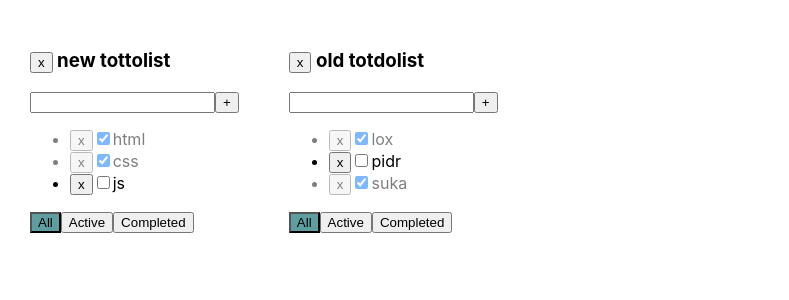
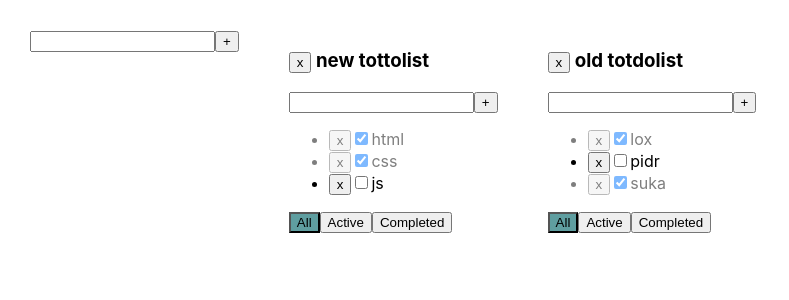
Before and after one commit to dimov97/1-todolist, a React (Create React App) app: page / in a window 1280 px wide. Shown: the top 300 px of the page, without its empty margins (0-789 px from the left). Built offline with nearby package versions, Linux system fonts and the light colour scheme.

Commit message:
AddNewItem and EditableSpan components

```diff
--- /dev/null
+++ b/src/AddItemForm.tsx
@@ -0,0 +1,38 @@
+import React, { ChangeEvent, useState, KeyboardEvent } from 'react'
+
+type addItemFormType = {
+    addItem: (title: string) => void
+
+}
+
+export const AddItemForm: React.FC<addItemFormType> = ({addItem}) => {
+    let [newTitle, setNewTitle] = useState('')
+    let [error, setError] = useState<null | string>(null)
+    let addTaskHandler = () => {
+        if (newTitle.trim() !== '') {
+            addItem(newTitle.trim())
+            setNewTitle('')
+        } else {
+            setError('title is required !')
+        }
+    }
+    let onChandeHandelr = (e: ChangeEvent<HTMLInputElement>) => {
+        setNewTitle(e.currentTarget.value)
+        setError(null)
+    }
+    let onKeyDownHandler = (e: KeyboardEvent<HTMLInputElement>) => {
+        if (e.key === 'Enter') {
+            addTaskHandler()
+        }
+    }
+    return (
+        <div>
+            <input value={newTitle} onChange={onChandeHandelr}
+                onKeyDown={onKeyDownHandler}
+                className={error ? 'error' : ''}
+            />
+            <button onClick={addTaskHandler}>+</button>
+            {error && <div className='errorMessage'>{error}</div>}
+        </div>
+    )
+}
--- a/src/App.tsx
+++ b/src/App.tsx
@@ -2,6 +2,7 @@ import React, { useState } from 'react';
 import './App.css';
 import { Todolist } from './Todolist';
 import { v1 } from 'uuid';
+import { AddItemForm } from './AddItemForm';
 
 export type tasksType = {
     id: string
@@ -16,7 +17,7 @@ type todolistsType = {
     filter: filterType
 }
 type tasksStateType = {
-    [key:string]:tasksType[]
+    [key: string]: tasksType[]
 }
 
 function App() {
@@ -30,24 +31,33 @@ function App() {
         }
     }
 
-    function remooveTask(id: string, todolistId:string) {
+    function remooveTask(id: string, todolistId: string) {
         let todolistTasks = tasks[todolistId]
         tasks[todolistId] = todolistTasks.filter(t => t.id !== id)
-        setTasks({...tasks})
+        setTasks({ ...tasks })
     }
 
-    function addTask(title: string,todolistId:string) {
+    function addTask(title: string, todolistId: string) {
         let todolistTasks = tasks[todolistId]
         let task = { id: v1(), title: title, isDone: false }
         tasks[todolistId] = [task, ...todolistTasks]
-        setTasks({...tasks})
+        setTasks({ ...tasks })
     }
-    function changeTaskStatus(id: string, isDone: boolean,todolistId:string) {
+    function changeTaskStatus(id: string, isDone: boolean, todolistId: string) {
         let todolistTasks = tasks[todolistId]
         let task = todolistTasks.find(t => t.id === id)
         if (task) {
             task.isDone = isDone
-            setTasks({...tasks})
+            setTasks({ ...tasks })
+        }
+
+    }
+    function changeTaskTitle(id: string, title: string, todolistId: string) {
+        let todolistTasks = tasks[todolistId]
+        let task = todolistTasks.find(t => t.id === id)
+        if (task) {
+            task.title = title
+            setTasks({ ...tasks })
         }
 
     }
@@ -74,14 +84,28 @@ function App() {
             { id: v1(), title: 'suka', isDone: true },
         ]
     })
-    function remooveTodolist(todolistId:string) {
-        setTodoslists(todolists.filter(tl=>tl.id!==todolistId))
+    function remooveTodolist(todolistId: string) {
+        setTodoslists(todolists.filter(tl => tl.id !== todolistId))
         delete tasks[todolistId]
-        setTasks({...tasks})
+        setTasks({ ...tasks })
+    }
+    function addTodolist(title: string) {
+        const newTodolistId = v1()
+        let newTodo: todolistsType = { id: newTodolistId, title: title, filter: 'all' }
+        setTodoslists([newTodo, ...todolists])
+        setTasks({ ...tasks, [newTodolistId]: [] })
+    }
+    function changeTodolistTitle(id:string,title:string) {
+        let newTodolistTitle = todolists.find(tl=>tl.id===id)
+        if(newTodolistTitle) {
+            newTodolistTitle.title=title
+            setTodoslists([...todolists])
+        }
     }
 
     return (
         <div className="App">
+            <AddItemForm addItem={addTodolist} />
             {todolists.map(tl => {
                 let filteredTask = tasks[tl.id]
 
@@ -102,6 +126,8 @@ function App() {
                         changeTaskStatus={changeTaskStatus}
                         filter={tl.filter}
                         remooveTodolist={remooveTodolist}
+                        changeTaskTitle={changeTaskTitle}
+                        changeTodolistTitle={changeTodolistTitle}
                     />
                 )
             })}
--- /dev/null
+++ b/src/EditableSpan.tsx
@@ -0,0 +1,32 @@
+import React, { ChangeEvent, useState, KeyboardEvent } from 'react'
+
+type editableSpanType = {
+    title: string
+    onChange: (newTitle: string) => void
+
+}
+
+export const EditableSpan: React.FC<editableSpanType> = ({ title, onChange }) => {
+    let [newTitle, setNewTitle] = useState(title)
+    let [editMode, setEditMode] = useState(false)
+
+    let editModeON = () => {
+        setEditMode(true)
+        setNewTitle(title)
+    }
+    let editModeOFF = () => {
+        setEditMode(false)
+        onChange(newTitle)
+    }
+    let onChangeHandler = (e: ChangeEvent<HTMLInputElement>) => {
+        setNewTitle(e.currentTarget.value)
+    }
+    let onKeyDownHandler = (e: KeyboardEvent<HTMLInputElement>) => {
+        if (e.key === 'Enter') { editModeOFF() }
+    }
+    return (
+        editMode
+            ? <input value={newTitle} onKeyDown={onKeyDownHandler} onBlur={editModeOFF} autoFocus onChange={onChangeHandler} />
+            : <span onDoubleClick={editModeON}>{title}</span>
+    )
+}
--- a/src/Todolist.tsx
+++ b/src/Todolist.tsx
@@ -1,63 +1,56 @@
 import React, { ChangeEvent, useState, KeyboardEvent } from 'react'
 import { filterType, tasksType } from './App'
+import { AddItemForm } from './AddItemForm'
+import { EditableSpan } from './EditableSpan'
 
 type todolistType = {
-    id:string
+    id: string
     title: string
     tasks: tasksType[]
-    remooveTask: (id: string,todolistId:string) => void
-    filterTasks: (value: filterType,id:string) => void
-    addTask: (title: string,todolistId:string) => void
-    changeTaskStatus: (id: string, isDone: boolean,todolistId:string) => void
+    remooveTask: (id: string, todolistId: string) => void
+    filterTasks: (value: filterType, id: string) => void
+    addTask: (title: string, todolistId: string) => void
+    changeTaskStatus: (id: string, isDone: boolean, todolistId: string) => void
+    changeTaskTitle: (id: string, title: string, todolistId: string) => void
+
     filter: filterType
-    remooveTodolist:(todolistId:string)=>void
+    remooveTodolist: (todolistId: string) => void
+    changeTodolistTitle: (todolistId: string, title:string) => void
 }
 
-export const Todolist: React.FC<todolistType> = ({ title, tasks, remooveTask, filterTasks, addTask, changeTaskStatus, filter,id,remooveTodolist }) => {
-    let [newTitle, setNewTitle] = useState('')
-    let [error, setError] = useState<null | string>(null)
-    let addTaskHandler = () => {
-        if (newTitle.trim() !== '') {
-            addTask(newTitle.trim(),id)
-            setNewTitle('')
-        } else {
-            setError('title is required !')
-        }
+export const Todolist: React.FC<todolistType> = ({ title, tasks, remooveTask, filterTasks, addTask, changeTaskStatus, filter, id, remooveTodolist, changeTaskTitle,changeTodolistTitle }) => {
+
+    let onClickAllHandler = () => { filterTasks('all', id) }
+    let onClickActiveHandler = () => { filterTasks('active', id) }
+    let onClickCompletedHandler = () => { filterTasks('completed', id) }
+
+    const addNewTask = (title: string) => {
+        addTask(title, id)
     }
-    let onChandeHandelr = (e: ChangeEvent<HTMLInputElement>) => {
-        setNewTitle(e.currentTarget.value)
-        setError(null)
+    const remooveTodolistHandler =() => { remooveTodolist(id) }
+    const changeTodolistTitleHandler = (title:string) => {
+        changeTodolistTitle(id, title)
     }
-    let onKeyDownHandler = (e: KeyboardEvent<HTMLInputElement>) => {
-        if (e.key === 'Enter') {
-            addTaskHandler()
-        }
-    }
-    let onClickAllHandler = () => { filterTasks('all',id) }
-    let onClickActiveHandler = () => { filterTasks('active',id) }
-    let onClickCompletedHandler = () => { filterTasks('completed',id) }
+
     return (
         <div>
-            <h3><button onClick={()=>{remooveTodolist(id)}}>x</button> {title}</h3>
-            <div>
-                <input value={newTitle} onChange={onChandeHandelr}
-                    onKeyDown={onKeyDownHandler}
-                    className={error ? 'error' : ''}
-                />
-                <button onClick={addTaskHandler}>+</button>
-                {error && <div className='errorMessage'>{error}</div>}
-            </div>
+            <h3><button onClick={remooveTodolistHandler}>x</button> <EditableSpan title={title} onChange={changeTodolistTitleHandler}/></h3>
+            <AddItemForm addItem={addNewTask} />
             <ul>
                 {tasks.map((t: tasksType) => {
-                    const onClickHandler = () => { remooveTask(t.id,id) }
+                    const onClickHandler = () => { remooveTask(t.id, id) }
+                    let onChangeTaskStatusHandler = (e: ChangeEvent<HTMLInputElement>) => {
+                        let newTaskSatus = e.currentTarget.checked
+                        changeTaskStatus(t.id, newTaskSatus, id)
+                    }
+                    let onChangeTaskTitleHandler = (title: string) => {
+                        changeTaskTitle(t.id, title, id)
+                    }
                     return (
                         <li key={t.id} className={t.isDone === true ? 'done' : ''}>
                             <button onClick={onClickHandler}>x</button>
-                            <input type="checkbox" checked={t.isDone} onChange={(e: ChangeEvent<HTMLInputElement>) => {
-                                let newTaskSatus = e.currentTarget.checked
-                                changeTaskStatus(t.id, newTaskSatus,id)
-                            }} />
-                            <span>{t.title}</span>
+                            <input type="checkbox" checked={t.isDone} onChange={onChangeTaskStatusHandler} />
+                            <EditableSpan title={t.title} onChange={onChangeTaskTitleHandler} />
                         </li>)
                 })}
             </ul>
```
